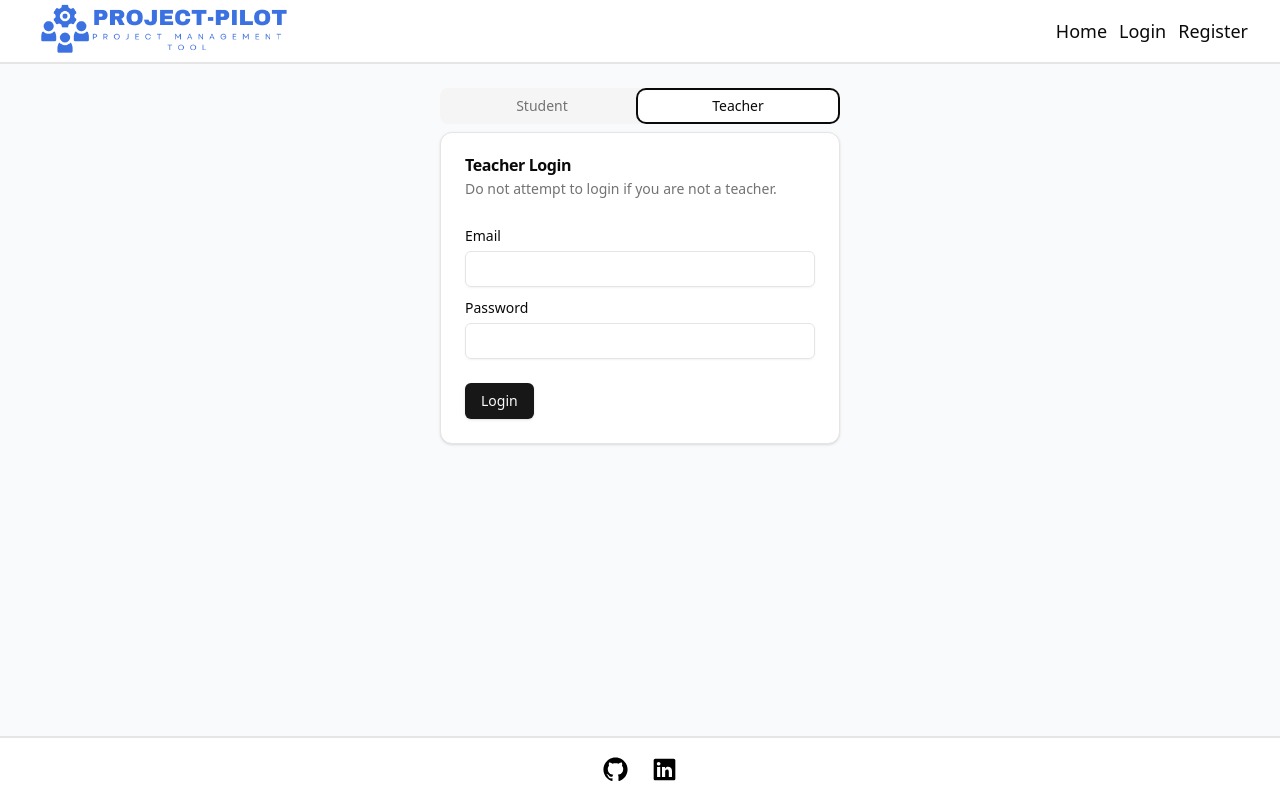
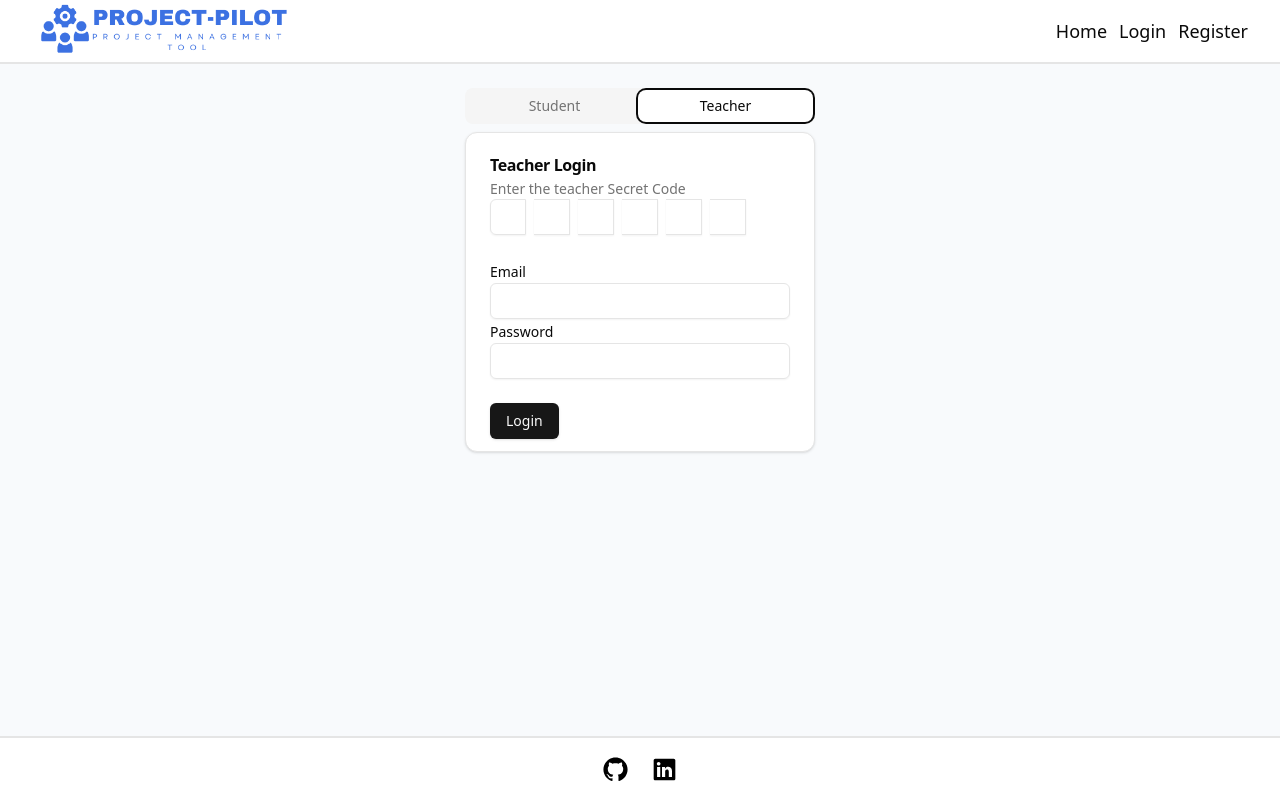
Before and after one commit to adityach0uhan/Project-Pilot, a Next.js app: page /auth/login in a window 1280 px wide. Both pictures are taken after a click on the tab "Teacher". Built offline with nearby package versions, Linux system fonts and the light colour scheme.

Commit message:
added teacher opt validation

```diff
--- a/package.json
+++ b/package.json
@@ -19,6 +19,7 @@
     "class-variance-authority": "^0.7.0",
     "clsx": "^2.1.1",
     "dotenv": "^16.4.5",
+    "input-otp": "^1.4.1",
     "jsonwebtoken": "^9.0.2",
     "lucide-react": "^0.454.0",
     "next": "15.0.2",
--- a/src/app/auth/login/page.tsx
+++ b/src/app/auth/login/page.tsx
@@ -14,7 +14,7 @@ import { Label } from '@/components/ui/label';
 import { Tabs, TabsContent, TabsList, TabsTrigger } from '@/components/ui/tabs';
 import { useState } from 'react';
 import axios, { AxiosResponse } from 'axios';
-import { set } from 'zod';
+import { InputOTP, InputOTPSlot } from '@/components/ui/input-otp';
 
 export default function page() {
     const router = useRouter();
@@ -98,13 +98,13 @@ export default function page() {
     return (
         <Tabs
             defaultValue='student'
-            className='w-[400px] my-auto mx-4 md:mt-6 mt-20'>
+            className='w-[350px] my-auto mx-2 md:mt-6 mt-20'>
             <TabsList className='grid w-full grid-cols-2'>
                 <TabsTrigger value='student'>Student </TabsTrigger>
                 <TabsTrigger value='teacher'>Teacher </TabsTrigger>
             </TabsList>
             <TabsContent value='student'>
-                <Card>
+                <Card className='h-80'>
                     <CardHeader>
                         <CardTitle>Student Login</CardTitle>
                         <CardDescription>
@@ -140,21 +140,29 @@ export default function page() {
                             onClick={handleStudentLogin}
                             aria-label='Login'
                             disabled={loading}>
-                            {loading ? 'Wait...' : 'Login Kar'}
+                            {loading ? 'Wait...' : 'Login '}
                         </Button>
                     </CardFooter>
                 </Card>
             </TabsContent>
             <TabsContent value='teacher'>
-                <Card>
+                <Card className='h-80'>
                     <CardHeader>
                         <CardTitle>Teacher Login</CardTitle>
                         <CardDescription>
-                            Do not attempt to login if you are not a teacher.
+                            Enter the teacher Secret Code
+                            <InputOTP maxLength={6}>
+                                <InputOTPSlot index={0} />
+                                <InputOTPSlot index={1} />
+                                <InputOTPSlot index={2} />
+                                <InputOTPSlot index={3} />
+                                <InputOTPSlot index={4} />
+                                <InputOTPSlot index={5} />
+                            </InputOTP>
                         </CardDescription>
                     </CardHeader>
-                    <CardContent className='space-y-2'>
-                        <div className='space-y-1'>
+                    <CardContent className=''>
+                        <div className=''>
                             <Label htmlFor='teacher-email'>Email</Label>
                             <Input
                                 value={teacherEmail}
@@ -165,7 +173,7 @@ export default function page() {
                                 type='email'
                             />
                         </div>
-                        <div className='space-y-1'>
+                        <div className=''>
                             <Label htmlFor='teacher-password'>Password</Label>
                             <Input
                                 id='teacher-password'
--- /dev/null
+++ b/src/components/ui/input-otp.tsx
@@ -0,0 +1,70 @@
+"use client"
+
+import * as React from "react"
+import { OTPInput, OTPInputContext } from "input-otp"
+import { cn } from "@/lib/utils"
+import { MinusIcon } from "@radix-ui/react-icons"
+
+const InputOTP = React.forwardRef<
+  React.ElementRef<typeof OTPInput>,
+  React.ComponentPropsWithoutRef<typeof OTPInput>
+>(({ className, containerClassName, ...props }, ref) => (
+  <OTPInput
+    ref={ref}
+    containerClassName={cn(
+      "flex items-center gap-2 has-[:disabled]:opacity-50",
+      containerClassName
+    )}
+    className={cn("disabled:cursor-not-allowed", className)}
+    {...props}
+  />
+))
+InputOTP.displayName = "InputOTP"
+
+const InputOTPGroup = React.forwardRef<
+  React.ElementRef<"div">,
+  React.ComponentPropsWithoutRef<"div">
+>(({ className, ...props }, ref) => (
+  <div ref={ref} className={cn("flex items-center", className)} {...props} />
+))
+InputOTPGroup.displayName = "InputOTPGroup"
+
+const InputOTPSlot = React.forwardRef<
+  React.ElementRef<"div">,
+  React.ComponentPropsWithoutRef<"div"> & { index: number }
+>(({ index, className, ...props }, ref) => {
+  const inputOTPContext = React.useContext(OTPInputContext)
+  const { char, hasFakeCaret, isActive } = inputOTPContext.slots[index]
+
+  return (
+    <div
+      ref={ref}
+      className={cn(
+        "relative flex h-9 w-9 items-center justify-center border-y border-r border-input text-sm shadow-sm transition-all first:rounded-l-md first:border-l last:rounded-r-md",
+        isActive && "z-10 ring-1 ring-ring",
+        className
+      )}
+      {...props}
+    >
+      {char}
+      {hasFakeCaret && (
+        <div className="pointer-events-none absolute inset-0 flex items-center justify-center">
+          <div className="h-4 w-px animate-caret-blink bg-foreground duration-1000" />
+        </div>
+      )}
+    </div>
+  )
+})
+InputOTPSlot.displayName = "InputOTPSlot"
+
+const InputOTPSeparator = React.forwardRef<
+  React.ElementRef<"div">,
+  React.ComponentPropsWithoutRef<"div">
+>(({ ...props }, ref) => (
+  <div ref={ref} role="separator" {...props}>
+    <MinusIcon />
+  </div>
+))
+InputOTPSeparator.displayName = "InputOTPSeparator"
+
+export { InputOTP, InputOTPGroup, InputOTPSlot, InputOTPSeparator }
```
Also changed, not shown: 1 other file (tests, documents, lock files or other folders).
